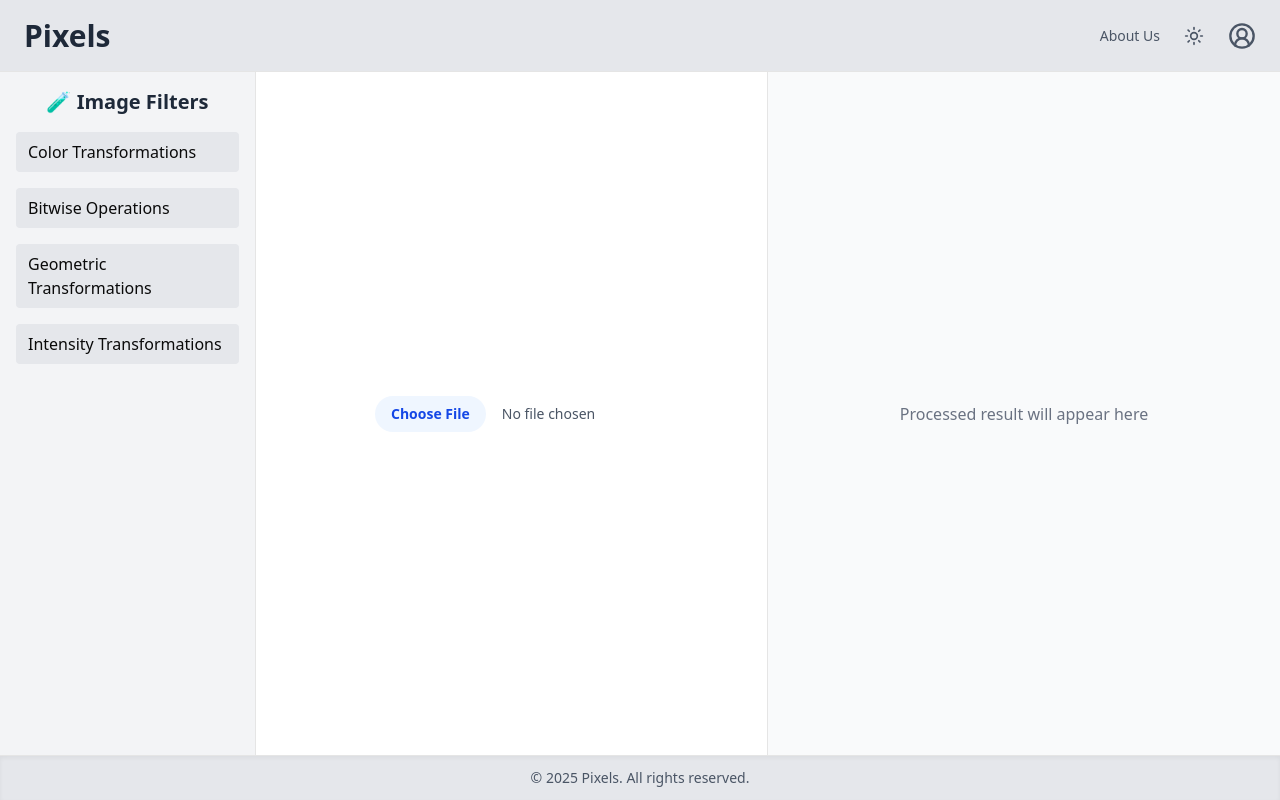
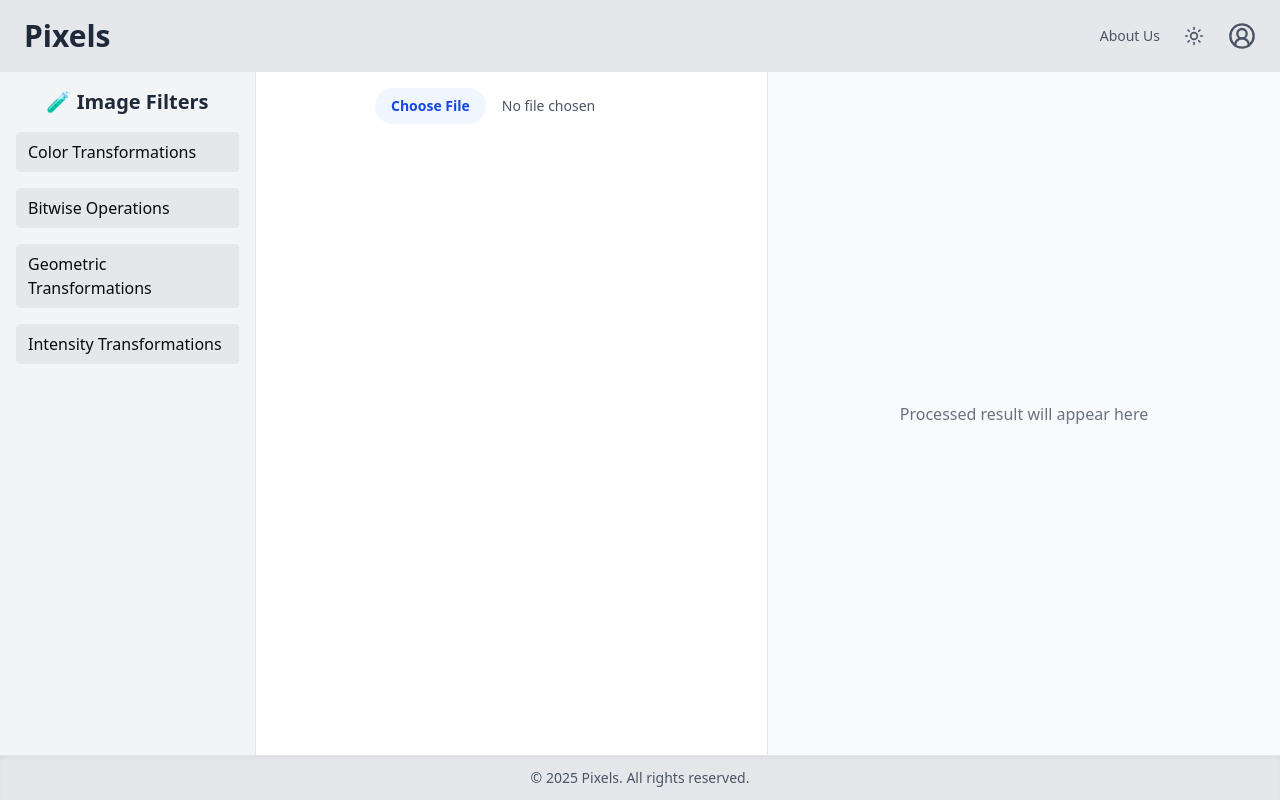
Before and after one commit to therishiagarwal/pixels, a React (Vite) app in the folder frontend/: page / in a window 1280 px wide. Built offline with nearby package versions, Linux system fonts and the light colour scheme.

Commit message:
fixed view level issue

```diff
--- a/frontend/src/App.jsx
+++ b/frontend/src/App.jsx
@@ -36,7 +36,7 @@ function App() {
 
         {/* Image Upload - 40% width */}
         <div className="w-[40%] p-4 bg-white overflow-auto border-r flex flex-col">
-          <div className="flex-1 flex items-center justify-center">
+          <div className="flex-1 flex items-start justify-center">
             <ImageUpload
               selectedMethod={selectedMethod}
               selectedEndpoint={selectedEndpoint}
@@ -47,11 +47,11 @@ function App() {
 
         {/* Processed Output - 40% width */}
         <div className="w-[40%] bg-gray-50 p-4 flex flex-col">
-          <div className="flex-1 flex items-center justify-center">
+          <div className="flex-1 flex items-start justify-center">
             <ProcessedImage
               processedFileUrl={processedFileUrl}
               fileType={fileType}
-              selectedMethod={selectedEndpoint} // <-- FIXED
+              selectedMethod={selectedEndpoint}
             />
           </div>
         </div>
```
